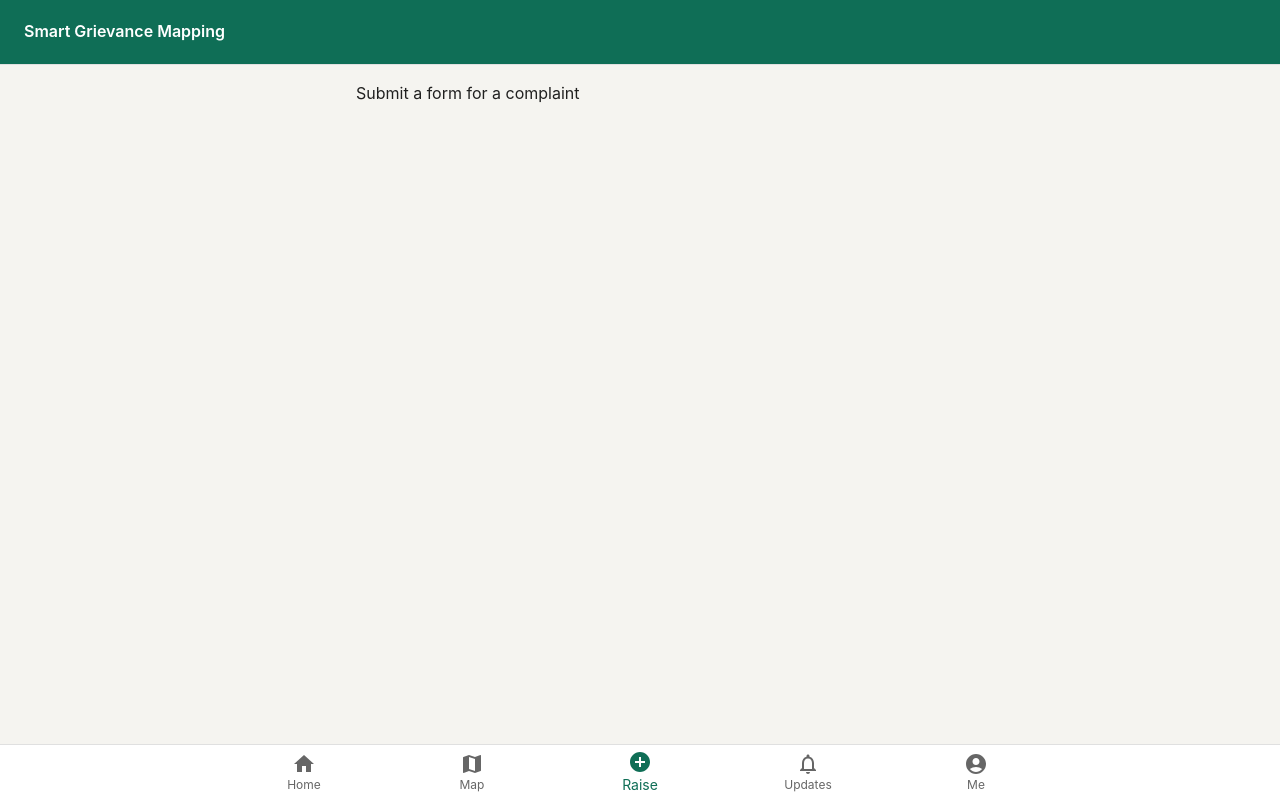
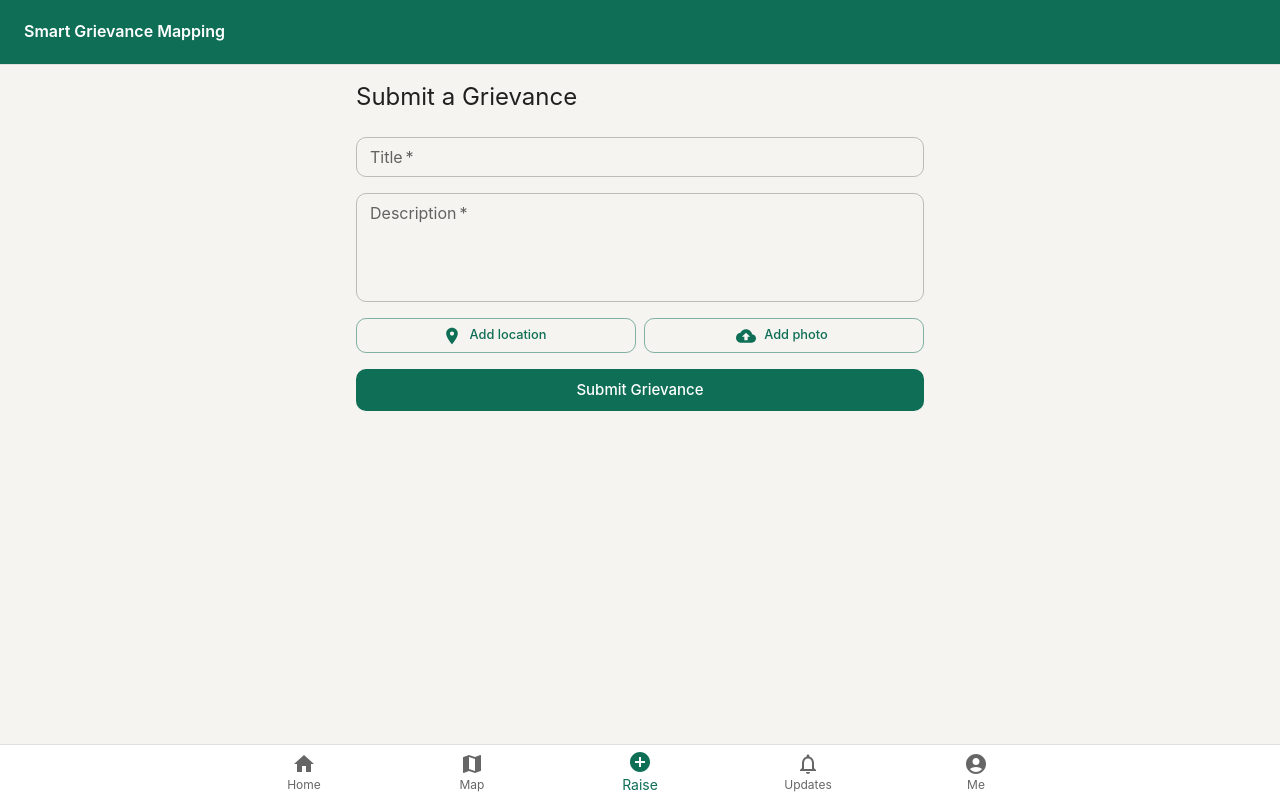
Before and after one commit to Guna-meda/eGOV-monorepo, a React (Vite) app in the folder frontend/: page /raise in a window 1280 px wide. Built offline with nearby package versions, Linux system fonts and the light colour scheme.

Commit message:
feat: integrated complaint submission with backend
 - media upload is not handled in this commit

```diff
--- /dev/null
+++ b/frontend/src/actions/grievanceUploadAction.ts
@@ -0,0 +1,20 @@
+import type { ActionFunctionArgs } from "react-router";
+
+export async function grievanceAction({ request }: ActionFunctionArgs) {
+  const formData = await request.formData();
+  const BASE = import.meta.env.VITE_API_HOST ?? "localhost";
+  const PORT = import.meta.env.VITE_API_PORT ?? "5001";
+  const data = Object.fromEntries(formData.entries());
+
+  console.log("The form data inside action: ", data)
+  const res = await fetch(`http://${BASE}:${PORT}/api/v1/complaints`, {
+    method: "POST",
+    headers: {
+        'Content-Type': 'application/json',
+      },
+      body: JSON.stringify(data),
+  });
+
+  if (!res.ok) return { ok: false, message: await res.text() };
+  return { ok: true };
+}
--- /dev/null
+++ b/frontend/src/components/GrievanceForm.tsx
@@ -0,0 +1,158 @@
+import { useRef, useState, useEffect } from "react";
+import { Form, useActionData, useNavigation, useSubmit } from "react-router";
+import {
+  Alert,
+  Box,
+  Button,
+  IconButton,
+  Stack,
+  TextField,
+} from "@mui/material";
+import { CloudUpload, Delete, LocationOn } from "@mui/icons-material";
+
+type ActionData = {
+  ok: boolean;
+  message?: string;
+};
+
+type PhotoState = {
+  file: File;
+  preview: string;
+};
+
+const FIXED_USER_ID = "550e8400-e29b-41d4-a716-446655440000";
+
+export default function GrievanceForm() {
+  const actionData = useActionData() as ActionData | undefined;
+  const navigation = useNavigation();
+  const submit = useSubmit();
+
+  const isSubmitting = navigation.state === "submitting";
+
+  const formRef = useRef<HTMLFormElement>(null);
+  const photoInputRef = useRef<HTMLInputElement>(null);
+  const [photo, setPhoto] = useState<PhotoState | null>(null);
+  const [location, setLocation] = useState<{ lat: number; lng: number } | null>(null);
+  const [loadingLocation, setLoadingLocation] = useState(false);
+
+  useEffect(() => {
+    if (actionData?.ok === true) {
+      formRef.current?.reset();
+      setPhoto(null);
+      setLocation(null);
+    }
+  }, [actionData]);
+
+  function handlePhotoChange(e: React.ChangeEvent<HTMLInputElement>) {
+    const file = e.target.files?.[0];
+    if (!file) return;
+    setPhoto({ file, preview: URL.createObjectURL(file) });
+  }
+
+  function removePhoto() {
+    if (photo) URL.revokeObjectURL(photo.preview);
+    setPhoto(null);
+    if (photoInputRef.current) photoInputRef.current.value = "";
+  }
+
+  function handleShareLocation() {
+    if (!navigator.geolocation) {
+      alert("Geolocation is not supported");
+      return;
+    }
+    setLoadingLocation(true);
+    navigator.geolocation.getCurrentPosition(
+      (position) => {
+        setLocation({ lat: position.coords.latitude, lng: position.coords.longitude });
+        setLoadingLocation(false);
+      },
+      () => {
+        alert("Could not get location");
+        setLoadingLocation(false);
+      }
+    );
+  }
+
+  function handleSubmit(e: React.SubmitEvent<HTMLFormElement>) {
+    e.preventDefault();
+    const fd = new FormData(e.currentTarget);
+    if (location) {
+      fd.set("latitude", String(location.lat));
+      fd.set("longitude", String(location.lng));
+    }
+    if (photo?.file) {
+      //file url im sending is a File object, actually it should be url returned by cloudinary service
+      fd.set("fileUrl", photo.file, photo.file.name);
+      fd.set("fileType", photo.file.type);
+    }
+    submit(fd, { method: "post", encType: "multipart/form-data" });
+  }
+
+  return (
+
+    <Form method="post" onSubmit={handleSubmit} ref={formRef}>
+      <Stack spacing={2} sx={{flexGrow:1}}>
+        <input type="hidden" name="userId" value={FIXED_USER_ID} />
+
+        {actionData?.ok === true && (
+          <Alert severity="success">Grievance submitted successfully.</Alert>
+        )}
+
+        {actionData?.ok === false && (
+          <Alert severity="error">{actionData.message}</Alert>
+        )}
+
+        <TextField name="originalTitle" label="Title" required fullWidth disabled={isSubmitting} size="small" />
+
+        <TextField name="description" label="Description" required fullWidth multiline minRows={4} disabled={isSubmitting} size="small" />
+
+        <Box sx={{ display: "flex", gap: 1 }}>
+          <Button
+            variant="outlined"
+            startIcon={<LocationOn fontSize="small" />}
+            onClick={handleShareLocation}
+            disabled={loadingLocation || isSubmitting}
+            color={location ? "success" : "primary"}
+            sx={{ flex: 1, fontSize: "0.8rem" }}
+          >
+            {loadingLocation ? "Fetching..." : location ? "Location added" : "Add location"}
+          </Button>
+
+          <Button
+            component="label"
+            variant="outlined"
+            startIcon={<CloudUpload fontSize="small" />}
+            disabled={isSubmitting}
+            color={photo ? "success" : "primary"}
+            sx={{ flex: 1, fontSize: "0.8rem" }}
+          >
+            {photo ? "Photo added" : "Add photo"}
+            <input ref={photoInputRef} type="file" accept="image/*" hidden onChange={handlePhotoChange} />
+          </Button>
+        </Box>
+
+        {photo && (
+          <Box sx={{ position: "relative" }}>
+            <Box
+              component="img"
+              src={photo.preview}
+              alt="preview"
+              sx={{ width: "100%", maxHeight: 180, objectFit: "cover", borderRadius: 2, display: "block" }}
+            />
+            <IconButton
+              size="small"
+              onClick={removePhoto}
+              sx={{ position: "absolute", top: 6, right: 6, bgcolor: "background.paper", boxShadow: 1 }}
+            >
+              <Delete fontSize="small" />
+            </IconButton>
+          </Box>
+        )}
+
+        <Button type="submit" variant="contained" fullWidth disabled={isSubmitting} size="large">
+          {isSubmitting ? "Submitting..." : "Submit Grievance"}
+        </Button>
+      </Stack>
+    </Form>
+  );
+}
--- a/frontend/src/pages/Raise.tsx
+++ b/frontend/src/pages/Raise.tsx
@@ -1,5 +1,11 @@
+import GrievanceForm from "../components/GrievanceForm"
+import { Typography } from "@mui/material";
+
 export default function Raise(){
     return (
-        <div>Submit a form for a complaint</div>
+        <div>
+            <Typography variant="h5" gutterBottom>Submit a Grievance</Typography>
+            <GrievanceForm />
+        </div>
     )
 }
--- a/frontend/src/routes.ts
+++ b/frontend/src/routes.ts
@@ -6,6 +6,7 @@ import Raise from './pages/Raise'
 import Updates from './pages/Updates'
 import Profile from './pages/Profile'
 import ErrorPage from "./pages/ErrorPage"
+import {grievanceAction} from "./actions/grievanceUploadAction"
 
 const routes:RouteObject[] = [
     {
@@ -23,7 +24,8 @@ const routes:RouteObject[] = [
             },
             {
                 path: 'raise',
-                Component: Raise
+                Component: Raise,
+                action: grievanceAction
             },
             {
                 path: 'updates',
```
